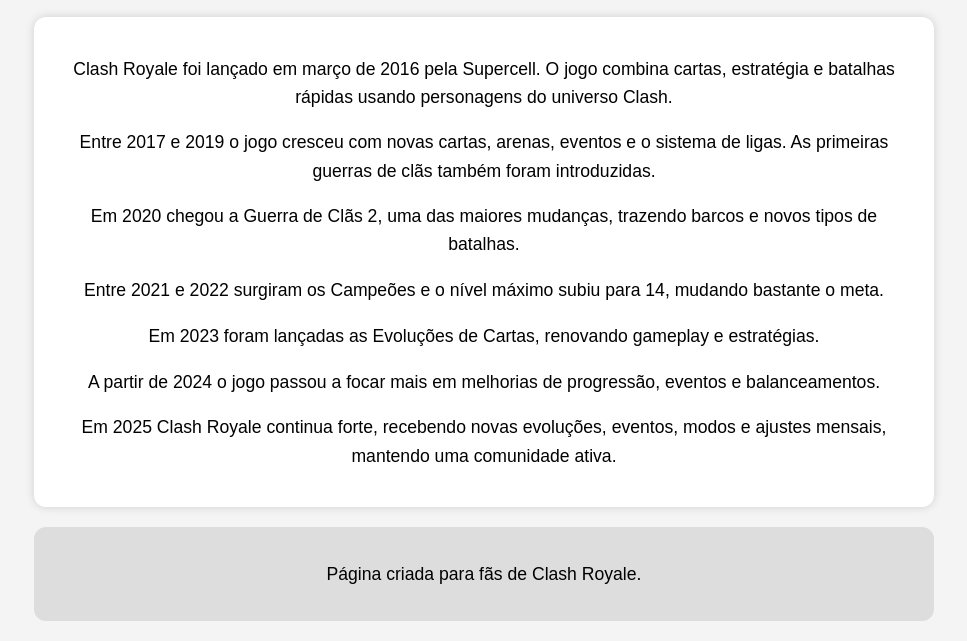
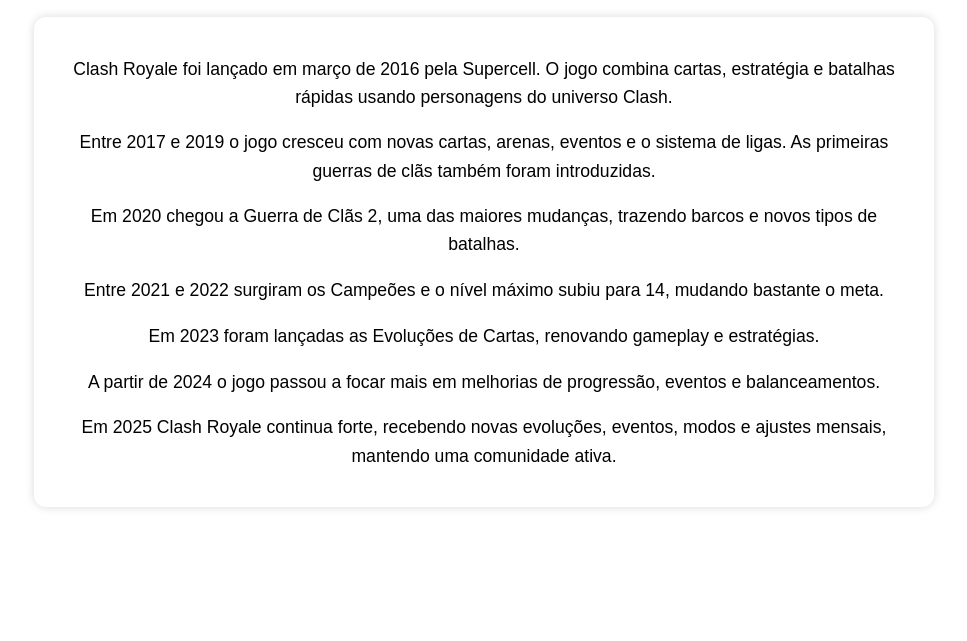
Before and after one commit to chuteira12398-ux/ClashRoyale-ProjetoIntegrador, a plain HTML site: page index3.html in a window 1280 px wide. Shown: the part 183-824 px from the top of the page, without its empty margins (156-1123 px from the left). After the commit the page ends 800 px from the top, so only its background shows below. Drawn offline with Linux system fonts and the light colour scheme.

Commit message:
Paginando o Index

```diff
--- a/index3.html
+++ b/index3.html
@@ -9,7 +9,7 @@
         body {
             margin: 0;
             padding: 0;
-            background: #f4f4f4;
+            background: rgb(255,255,255,0.02);
             font-family: Arial, sans-serif;
             display: flex;
             justify-content: center;
@@ -95,14 +95,14 @@
             A partir de 2024 o jogo passou a focar mais em melhorias de progressão, eventos e balanceamentos.
         </p>
 
-        <p>
-            Em 2025 Clash Royale continua forte, recebendo novas evoluções, eventos, modos e ajustes mensais, mantendo uma comunidade ativa.
-        </p>
+
+           <p>Em 2025 Clash Royale continua forte, recebendo novas evoluções, eventos, modos e ajustes mensais, mantendo uma comunidade ativa.
+            </p>
+
     </div>
 
-    <footer>
-        <p>Página criada para fãs de Clash Royale.</p>
-    </footer>
+
+
 </div>
 
 </body>
```
Also changed, not shown: index5.html (+1 -2 lines).
